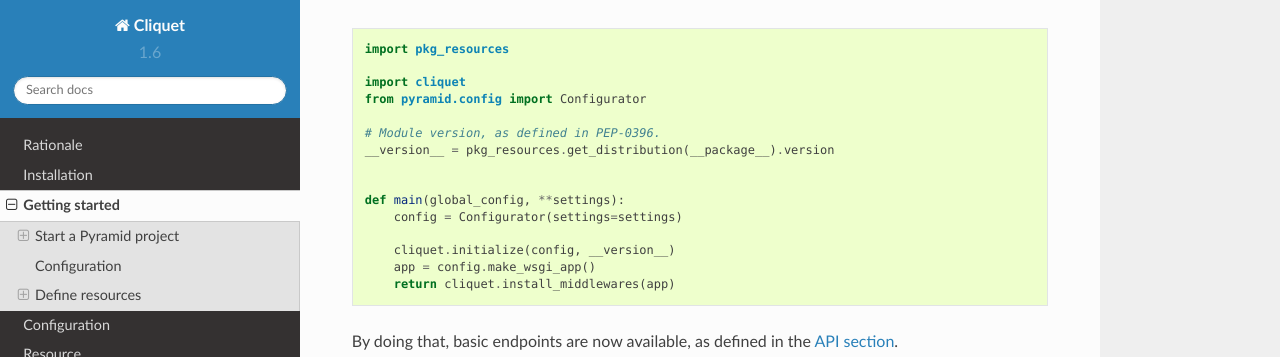
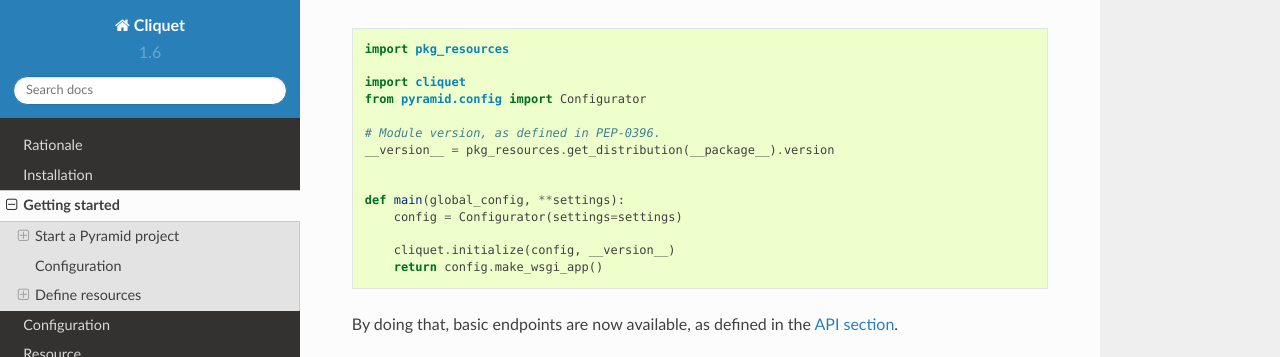
Before and after one commit to Kinto/kinto, a Sphinx documentation site: the page built from docs/quickstart.rst, in a window 1280 px wide and 900 px high, scrolled down 455 px, cut to the strip 0-357 px from the top of the window. Built offline with Sphinx 7.4.7 and the Read the Docs theme 2.0.0, drawn with Linux system fonts in a browser that asks for light colours.

Commit message:
Update quickstart.rst

```diff
--- a/docs/quickstart.rst
+++ b/docs/quickstart.rst
@@ -35,8 +35,7 @@
         config = Configurator(settings=settings)
 
         cliquet.initialize(config, __version__)
-        app = config.make_wsgi_app()
-        return cliquet.install_middlewares(app)
+        return config.make_wsgi_app()
 
 
 By doing that, basic endpoints are now available, as defined in
```
